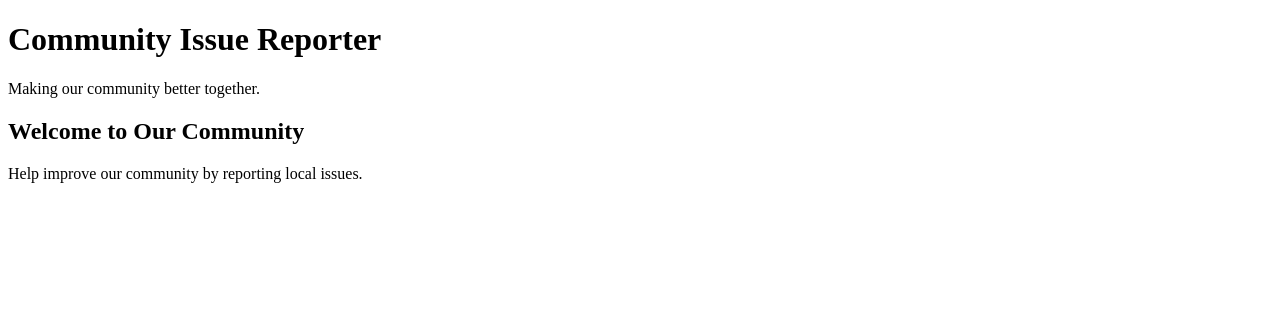
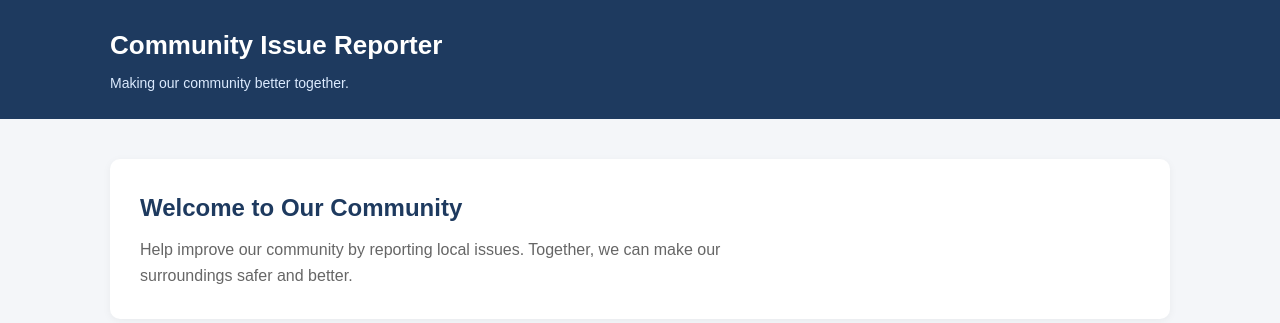
Before and after one commit to Brillantes-del/community-issue-reporter, a plain HTML site: page index.html in a window 1280 px wide. Drawn offline with Linux system fonts and the light colour scheme.

Commit message:
Create initial page layout

```diff
--- a/index.html
+++ b/index.html
@@ -5,17 +5,26 @@
     <meta charset="UTF-8">
     <meta name="viewport" content="width=device-width, initial-scale=1.0">
     <title>Community Issue Reporter</title>
+    <link rel="stylesheet" href="style.css">
 </head>
 <body>
 
     <header>
-        <h1>Community Issue Reporter</h1>
-        <p>Making our community better together.</p>
+        <div class="container">
+            <h1>Community Issue Reporter</h1>
+            <p>Making our community better together.</p>
+        </div>
     </header>
 
-    <main>
-        <h2>Welcome to Our Community</h2>
-        <p>Help improve our community by reporting local issues.</p>
+    <!-- Main Content -->
+    <main class="container">
+        <section class="welcome">
+            <h2>Welcome to Our Community</h2>
+            <p>
+                Help improve our community by reporting local issues.
+                Together, we can make our surroundings safer and better.
+            </p>
+        </section>
     </main>
 
 </body>
--- /dev/null
+++ b/style.css
@@ -0,0 +1,57 @@
+
+/* General Styling */
+* {
+    margin: 0;
+    padding: 0;
+    box-sizing: border-box;
+}
+
+body {
+    font-family: Arial, sans-serif;
+    background-color: #f4f6f9;
+    color: #333;
+    line-height: 1.6;
+}
+
+.container {
+    max-width: 1100px;
+    margin: 0 auto;
+    padding: 0 20px;
+}
+
+/* Header */
+header {
+    background-color: #1e3a5f;
+    color: white;
+    padding: 25px 0;
+}
+
+header h1 {
+    font-size: 26px;
+    margin-bottom: 5px;
+}
+
+header p {
+    color: #dbeafe;
+    font-size: 14px;
+}
+
+/* Welcome Section */
+.welcome {
+    background-color: white;
+    margin-top: 40px;
+    padding: 30px;
+    border-radius: 10px;
+    box-shadow: 0 2px 8px rgba(0, 0, 0, 0.05);
+}
+
+.welcome h2 {
+    font-size: 24px;
+    margin-bottom: 10px;
+    color: #1e3a5f;
+}
+
+.welcome p {
+    color: #666;
+    max-width: 650px;
+}
```
